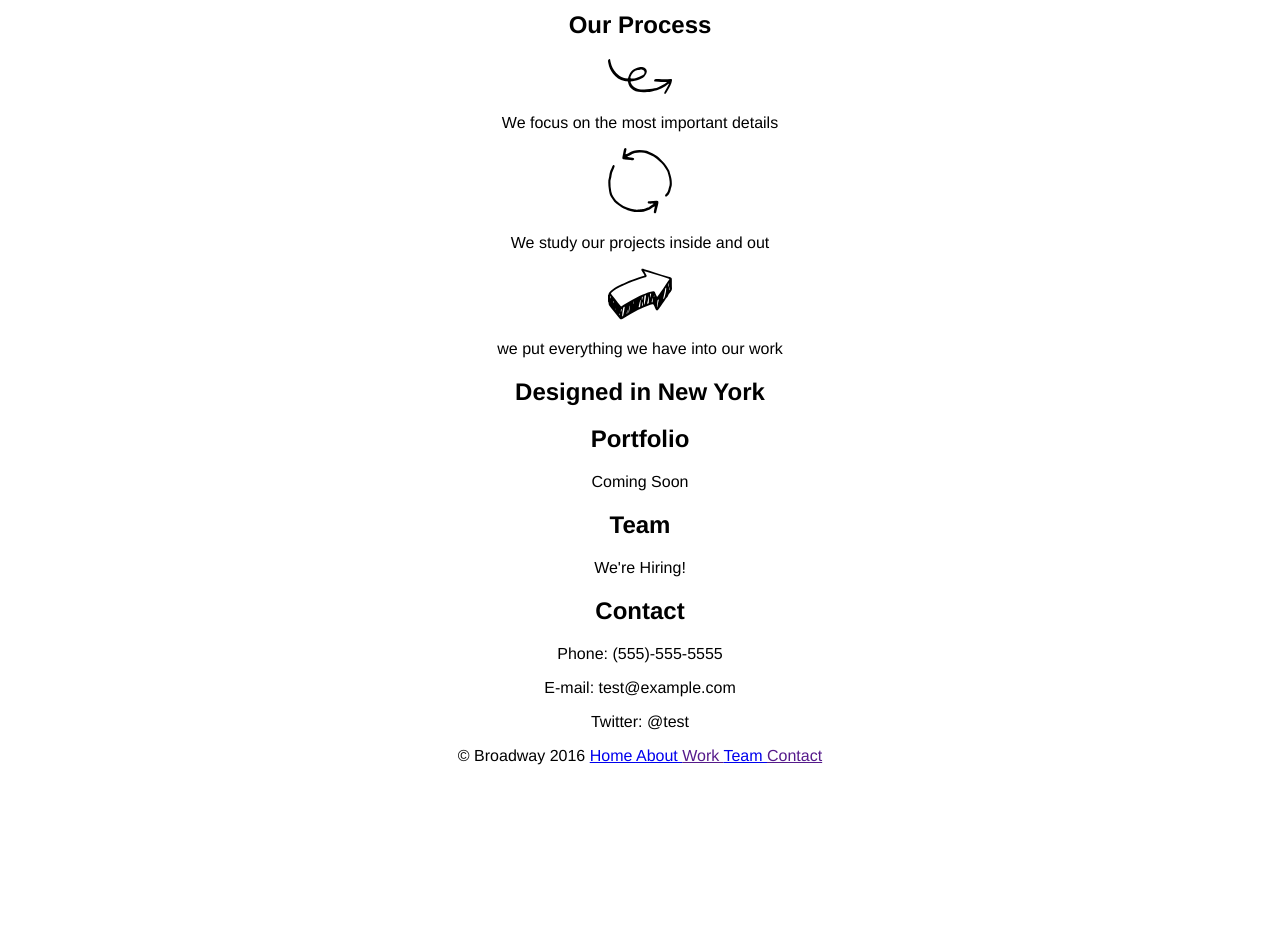
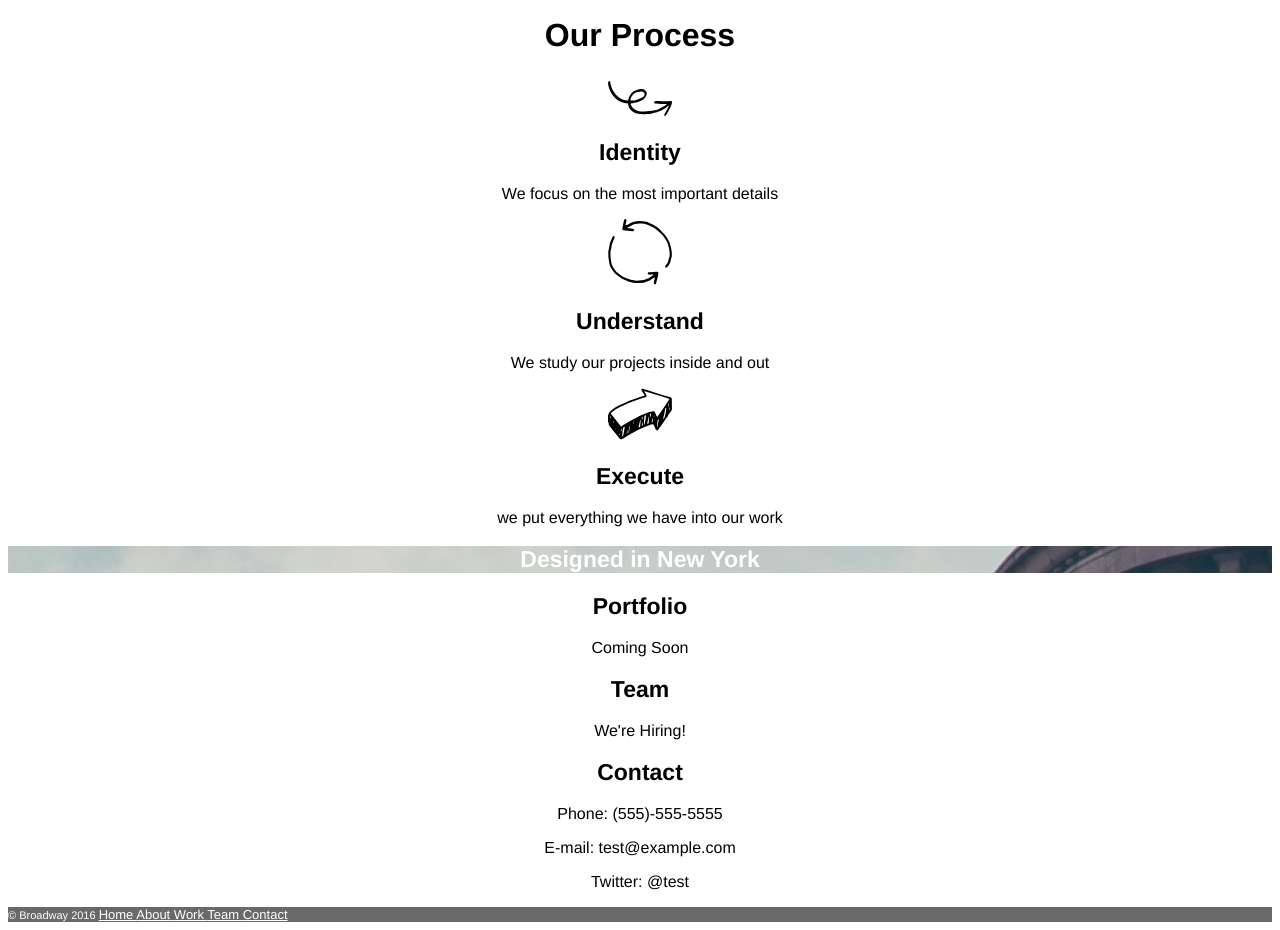
Before and after one commit to Alen002/broadway, a plain HTML site: page index.html in a window 1280 px wide. Shown: the part 360-1290 px from the top of the page. Before the commit the page ends 1133 px from the top, so only its background shows below. Drawn offline with Linux system fonts and the light colour scheme.

Commit message:
Version 1.4

```diff
--- a/index.html
+++ b/index.html
@@ -22,17 +22,23 @@
 </div>
 
 <div id="process">
-  <h2>Our Process</h2>
+  <h2 id="ourProcess">Our Process</h2>
+
   <img src="resources/images/identify.svg" alt="identify">
+  <h2>Identity</h2>
+
   <p>We focus on the most important details</p>
   <img src="resources/images/understand.svg" alt="understand">
+  <h2>Understand</h2>
+
   <p>We study our projects inside and out</p>
   <img src="resources/images/execute.svg" alt="execute">
+  <h2>Execute</h2>
   <p>we put everything we have into our work</p>
 </div>
 
 <div id="design">
-  <h2>Designed in New York</h2>
+  <h2 id="image">Designed in New York</h2>
   <h2>Portfolio</h2>
   <p>Coming Soon<p>
   <h2>Team</h2>
@@ -44,7 +50,7 @@
 </div>
 
 <div id="footer">
-  © Broadway 2016 <a href="#nav">Home </a><a href="#process">About </a> <a href="">Work </a><a href="#design">Team </a><a href="">Contact</a>
+  © Broadway 2016 <span id="footerText"><a href="#nav">Home </a><a href="#process">About </a> <a href="">Work </a><a href="#design">Team </a><a href="">Contact</a></span>
 </div>
 
 
--- a/resources/css/style.css
+++ b/resources/css/style.css
@@ -8,10 +8,13 @@ h1 {
 
 }
 
+h2{
+  font-size: 23px;
+  font-weight: bold;
+}
 
 
-
-#nav {
+#nav, #image {
   background-image: url(building.png);
   color: white;
 }
@@ -26,3 +29,23 @@ h1 {
 ul {
   list-style-type: none;
 }
+
+
+#ourProcess {
+  font-size: 32px;
+}
+
+#footer {
+  text-align: left;
+  font-size: 11px;
+  color: white;
+  background-color: dimgray;
+}
+
+#footerText{
+  font-size: 13px;
+}
+
+a {
+  color: white;
+}
```
